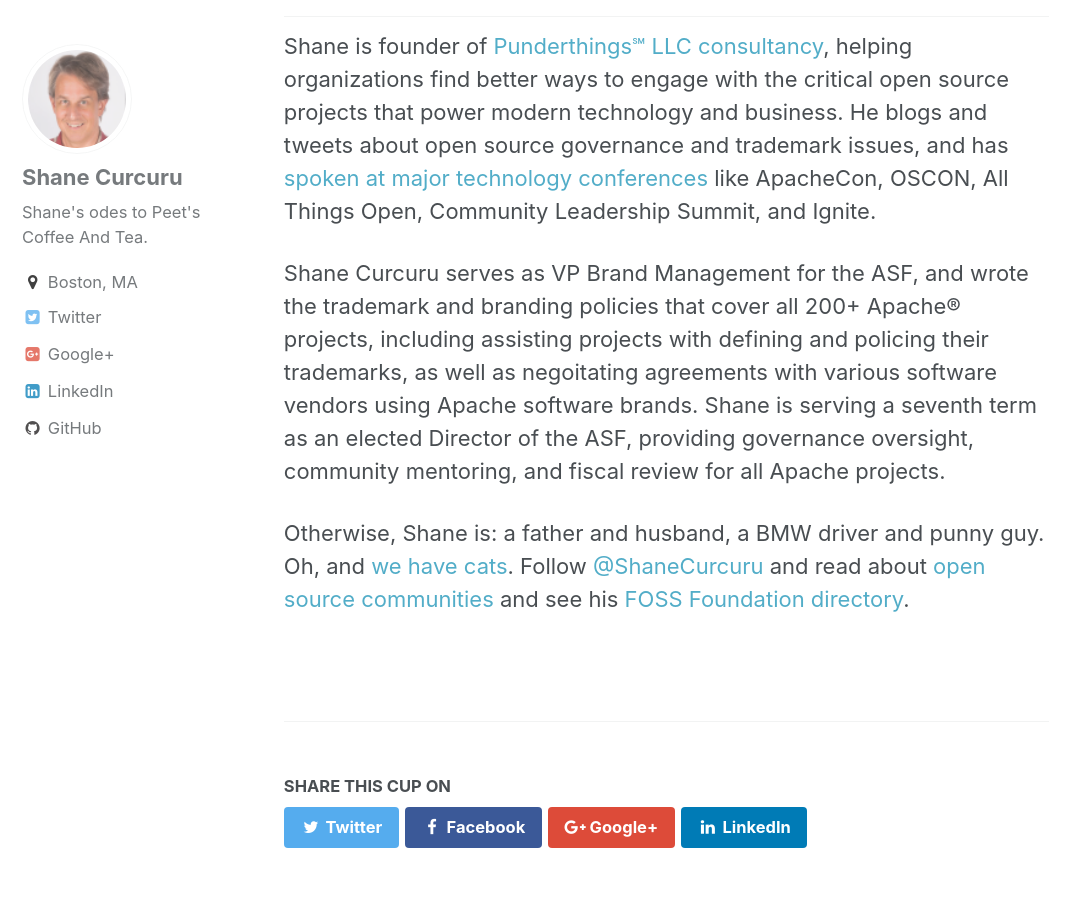
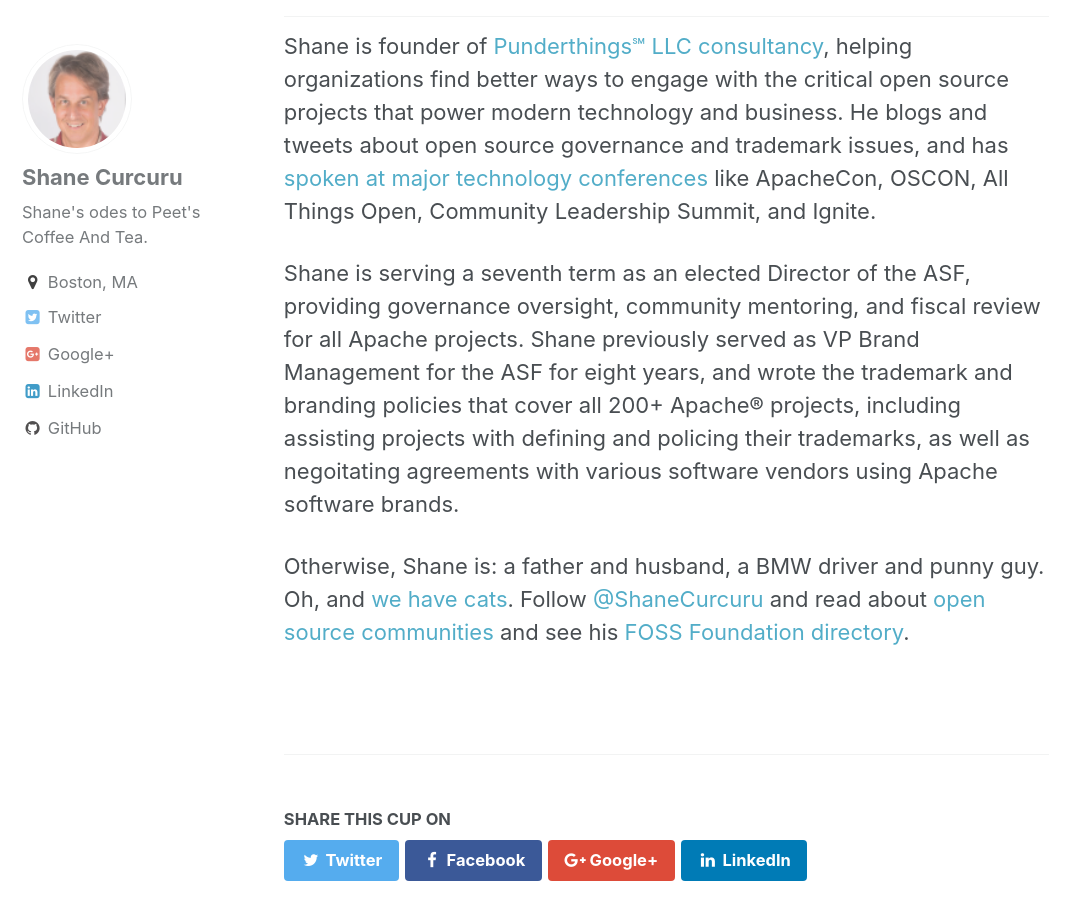
Before and after one commit to ShaneCurcuru/whyilovepeets.com, a Jekyll site: the page built from _pages/about.md, in a window 1280 px wide and 900 px high, scrolled down 809 px. Shown: the whole window, without its empty margins (0-1083 px from the left). Built offline with Jekyll 4.4.1, drawn with Linux system fonts in a browser that asks for light colours.

Commit message:
Update copyright and bio

```diff
--- a/_pages/about.md
+++ b/_pages/about.md
@@ -19,6 +19,6 @@
 
 Shane is founder of [Punderthings℠ LLC consultancy](http://punderthings.com/), helping organizations find better ways to engage with the critical open source projects that power modern technology and business.  He blogs and tweets about open source governance and trademark issues, and has [spoken at major technology conferences](http://ShaneSlides.com/) like ApacheCon, OSCON, All Things Open, Community Leadership Summit, and Ignite.
 
-Shane Curcuru serves as VP Brand Management for the ASF, and wrote the trademark and branding policies that cover all 200+ Apache® projects, including assisting projects with defining and policing their trademarks, as well as negoitating agreements with various software vendors using Apache software brands.  Shane is serving a seventh term as an elected Director of the ASF, providing governance oversight, community mentoring, and fiscal review for all Apache projects.
+Shane is serving a seventh term as an elected Director of the ASF, providing governance oversight, community mentoring, and fiscal review for all Apache projects.  Shane previously served as VP Brand Management for the ASF for eight years, and wrote the trademark and branding policies that cover all 200+ Apache® projects, including assisting projects with defining and policing their trademarks, as well as negoitating agreements with various software vendors using Apache software brands.
 
 Otherwise, Shane is: a father and husband, a BMW driver and punny guy. Oh, and [we have cats](https://www.instagram.com/shanecurcuru/). Follow [@ShaneCurcuru](https://twitter.com/shanecurcuru) and read about [open source communities](http://CommunityOverCode.com) and see his [FOSS Foundation directory](http://ChooseAFoundation.com).
```
Also changed, not shown: _pages/colophon.md (+1 -1 lines).
